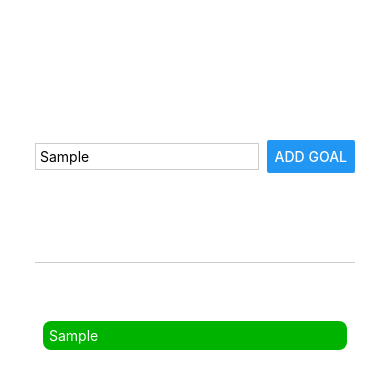
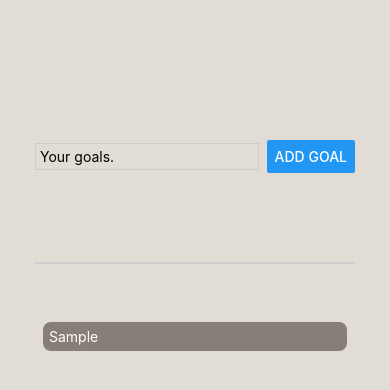
Before and after one commit to Ayushkumar71/Goal-Adder, a React Native app: screen / in a window 390 px wide. Both pictures are taken after typing "Sample" into the empty fields and a click on the button "ADD GOAL". Shown: the top 390 px of the page. Built offline with nearby package versions, Linux system fonts and the light colour scheme.

Commit message:
After splitting components

```diff
--- a/App.js
+++ b/App.js
@@ -1,27 +1,17 @@
 import { useState } from "react";
-import {
-  StyleSheet,
-  Text,
-  View,
-  Button,
-  TextInput,
-  ScrollView,
-  FlatList,
-} from "react-native";
+import { StyleSheet, View, FlatList } from "react-native";
+
+import GoalItem from "./Components/GoalItem";
+import GoalInput from "./Components/GoalInput";
 
 export default function App() {
   // This is used to define the current state and function which is used to update that state.
   // the type of data inside usestate() is the same type we are storing in the state.
-  const [enteredGoalText, setEnteredGoalText] = useState("");
   const [courseGoals, setCourseGoals] = useState([]);
 
-  // This method gets argument from the 'onChangeText' prop and updates the state using that func.
-  function goalInputHandler(enteredText) {
-    setEnteredGoalText(enteredText);
-  }
   // Responsible for updating the couseGoals list using the previous state and appending enteredGoalText.
   // the arrow function automatically receives existing state( of component usestate is used on) by react.
-  function addGoalHandler() {
+  function addGoalHandler(enteredGoalText) {
     setCourseGoals((currentCourseGoals) => [
       ...currentCourseGoals,
       { text: enteredGoalText, id: Math.random().toString() },
@@ -31,24 +21,14 @@ export default function App() {
   // JSX below
   return (
     <View style={styles.appContainer}>
-      <View style={styles.inputContainer}>
-        <TextInput
-          style={styles.textInput}
-          placeholder="Your goals."
-          onChangeText={goalInputHandler}
-        />
-        <Button title="Add Goal" onPress={addGoalHandler} />
-      </View>
+      <GoalInput onAddGoal={addGoalHandler} />
       <View style={styles.goalsContainer}>
         <FlatList
           data={courseGoals}
           renderItem={(itemData) => {
-            // returns a JSX component
-            return (
-              <View style={styles.goalItem}>
-                <Text style={styles.goalText}>{itemData.item.text}</Text>
-              </View>
-            );
+            // props written below can be accessed using the argument there.
+            // renderItem gets the data as an element by react.
+            return <GoalItem text={itemData.item.text} />;
           }}
           keyExtractor={(item, index) => {
             return item.id;
@@ -65,34 +45,9 @@ const styles = StyleSheet.create({
     flex: 1,
     paddingTop: 50,
     paddingHorizontal: 35,
-  },
-  inputContainer: {
-    flex: 2,
-    flexDirection: "row",
-    justifyContent: "space-between",
-    alignItems: "center",
-    marginBottom: 50,
-    borderBottomColor: "#cccccc",
-    borderBottomWidth: 1,
-  },
-  textInput: {
-    borderWidth: 1,
-    borderColor: "#cccccc",
-    width: "70%",
-    marginRight: 8,
-    padding: 4,
+    backgroundColor: "#E1DDD5",
   },
   goalsContainer: {
     flex: 5,
   },
-  goalItem: {
-    margin: 8,
-    padding: 6,
-    borderRadius: 8,
-    backgroundColor: "#00b300",
-    color: "white",
-  },
-  goalText: {
-    color: "white",
-  },
 });
--- /dev/null
+++ b/Components/GoalInput.js
@@ -0,0 +1,49 @@
+import { useState } from "react";
+import { TextInput, View, Button, StyleSheet } from "react-native";
+
+function GoalInput(props) {
+  const [enteredGoalText, setEnteredGoalText] = useState("");
+
+  function goalInputHandler(enteredText) {
+    setEnteredGoalText(enteredText);
+  }
+  // provides text manually to the function in App.js(also preventing using parenthesis below)
+  function addGoalHandler() {
+    props.onAddGoal(enteredGoalText);
+    // this alone doesnt let you change the textinput
+    setEnteredGoalText("");
+  }
+  return (
+    <View style={styles.inputContainer}>
+      <TextInput
+        style={styles.textInput}
+        placeholder="Your goals."
+        onChangeText={goalInputHandler}
+        // binds textinput to the variable
+        value={enteredGoalText}
+      />
+      <Button title="Add Goal" onPress={addGoalHandler} />
+    </View>
+  );
+}
+
+export default GoalInput;
+
+const styles = StyleSheet.create({
+  inputContainer: {
+    flex: 2,
+    flexDirection: "row",
+    justifyContent: "space-between",
+    alignItems: "center",
+    marginBottom: 50,
+    borderBottomColor: "#cccccc",
+    borderBottomWidth: 2.2,
+  },
+  textInput: {
+    borderWidth: 1,
+    borderColor: "#cccccc",
+    width: "70%",
+    marginRight: 8,
+    padding: 4,
+  },
+});
--- /dev/null
+++ b/Components/GoalItem.js
@@ -0,0 +1,24 @@
+import { StyleSheet, Text, View } from "react-native";
+
+function GoalItem(props) {
+  return (
+    <View style={styles.goalItem}>
+      <Text style={styles.goalText}>{props.text}</Text>
+    </View>
+  );
+}
+
+export default GoalItem;
+
+const styles = StyleSheet.create({
+  goalItem: {
+    margin: 8,
+    padding: 6,
+    borderRadius: 8,
+    backgroundColor: "#877E78",
+    color: "white",
+  },
+  goalText: {
+    color: "white",
+  },
+});
```
